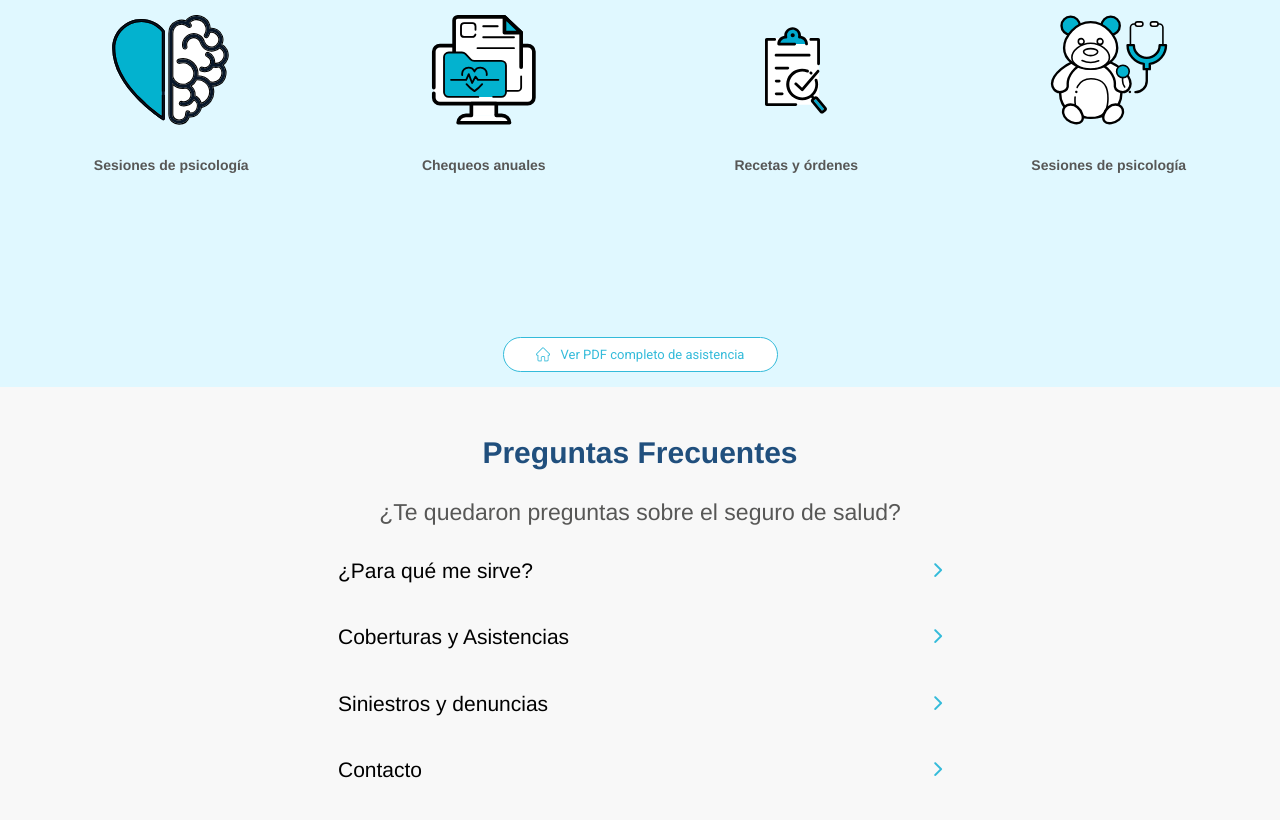
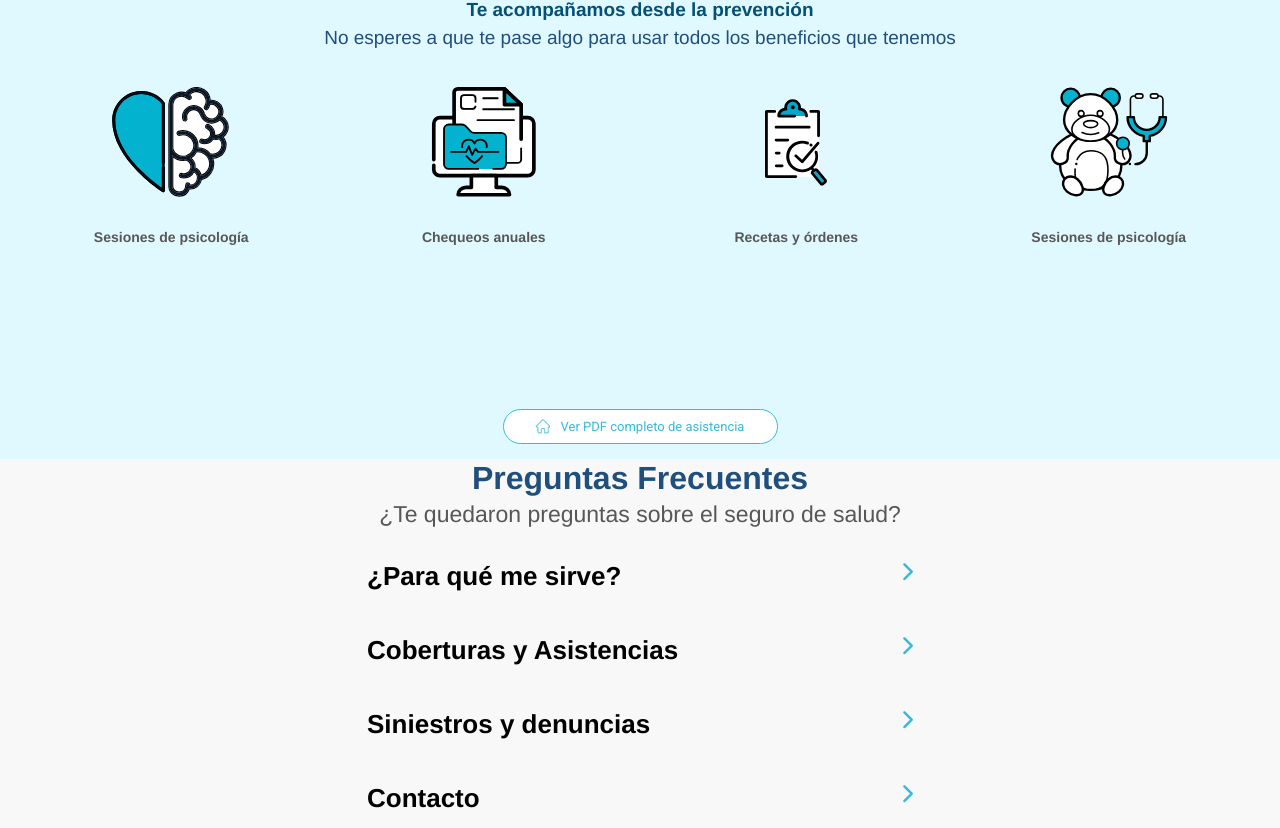
Before and after one commit to Danielmartinez25/Banco-Hipotecario-Seguros, a Next.js app: page / in a window 1280 px wide. Shown: the part 2184-3012 px from the top of the page. Built offline with nearby package versions, Linux system fonts and the light colour scheme.

Commit message:
adds functionality and styles to question

```diff
--- a/src/components/Question.module.css
+++ b/src/components/Question.module.css
@@ -28,6 +28,14 @@
     padding-bottom: 10px;
 }
 
+.arrow {
+    transition: transform 0.3s ease;
+}
+
+.rotated {
+    transform: rotate(90deg);
+}
+
 .divResponsive {
     margin-top: 0.5rem;
     border-top: 1px solid rgb(211, 211, 211);
@@ -35,10 +43,6 @@
     height: 0.25rem;
 }
 
-.arrow {
-    margin-top: 15px;
-    color: #34BBDA;
-}
 
 .textPanel {
     display: flex;
@@ -63,6 +67,18 @@
 }
 
 
+@media (min-width: 768px) {
+    .title {
+        font-size: 32px;
+    }
+
+    .buttonService {
+        font-size: 26px;
+        font-weight: 600;
+    }
+}
+
+
 @media (min-width: 991.98px) {
     .divResponsive {
         display: none;
--- a/src/components/Question.tsx
+++ b/src/components/Question.tsx
@@ -5,8 +5,12 @@ export default function Question() {
   const [displayTextTwo, setDisplayTextTwo] = useState(false);
   const [displayTextThree, setDisplayTextThree] = useState(false);
   const [displayTextFour, setDisplayTextFour] = useState(false);
-
+  const [displayArrow, setDisplayArrow] = useState(false);
+  const [displayArrowTwo, setDisplayArrowTwo] = useState(false);
+  const [displayArrowThree, setDisplayArrowThree] = useState(false);
+  const [displayArrowFour, setDisplayArrowFour] = useState(false);
   const handleClick = () => {
+    setDisplayArrow(!displayArrow);
     setDisplayText(!displayText);
     if (displayTextTwo || displayTextThree || displayTextFour) {
       setDisplayTextTwo(false);
@@ -15,6 +19,7 @@ export default function Question() {
     }
   };
   const handleClickTwo = () => {
+    setDisplayArrowTwo(!displayArrowTwo);
     setDisplayTextTwo(!displayTextTwo);
     if (displayText || displayTextThree || displayTextFour) {
       setDisplayText(false);
@@ -23,6 +28,7 @@ export default function Question() {
     }
   };
   const handleClickThree = () => {
+    setDisplayArrowThree(!displayArrowThree);
     setDisplayTextThree(!displayTextThree);
     if (displayText || displayTextTwo || displayTextFour) {
       setDisplayText(false);
@@ -33,6 +39,7 @@ export default function Question() {
 
   const handleClickFour = () => {
     setDisplayTextFour(!displayTextFour);
+    setDisplayArrowFour(!displayArrowFour);
     if (displayText || displayTextTwo || displayTextThree) {
       setDisplayText(false);
       setDisplayTextTwo(false);
@@ -42,10 +49,13 @@ export default function Question() {
   return (
     <>
       <div
-        className={`flex flex-col items-center justify-center pt-5 ${styles.serviceContainer}`}
+        className={`flex flex-col items-center justify-center ${styles.serviceContainer}`}
       >
-        <h2 className={`text-center ${styles.title}`}>Preguntas Frecuentes</h2>
-        <div className="p-4">
+        <div className="container">
+          <h2 className={`text-center ${styles.title}`}>
+            Preguntas Frecuentes
+          </h2>
+          <div>
             <p className={` ${styles.description}`}>
               ¿Te quedaron preguntas sobre el seguro de salud?
             </p>
@@ -56,7 +66,10 @@ export default function Question() {
               >
                 {displayText ? "¿Para qué me sirve?" : "¿Para qué me sirve?"}
                 <i
-                className={`fa fa-xs fa-chevron-right rotate-arrow ${styles.arrow}`}
+                  className={`fa fa-xs fa-chevron-right  ${
+                    !displayArrow ? "" : styles.rotated
+                  }`}
+                  style={{ marginTop: "15px", color: "#34BBDA" }}
                   aria-hidden="true"
                 ></i>
               </button>
@@ -65,13 +78,13 @@ export default function Question() {
                 <div className={`${styles.textPanel}`}>
                   <h3>¿Para qué me sirve el seguro del salud integral?</h3>
                   <p>
-                  Para respaldar tu economía ante un imprevisto de salud. Cubre
-                  la falta o complementa la prestación del sistema de salud
-                  público, tu obra social o medicina prepaga. Ante el primer
-                  diagnóstico de cáncer, infarto de miocardio, derrame e infarto
-                  cerebral, cirugía o un trasplante te pagamos una suma
-                  asegurada y con el dinero podrás hacer frente a todos los
-                  gastos adicionales e imprevistos que siempre surgen.
+                    Para respaldar tu economía ante un imprevisto de salud.
+                    Cubre la falta o complementa la prestación del sistema de
+                    salud público, tu obra social o medicina prepaga. Ante el
+                    primer diagnóstico de cáncer, infarto de miocardio, derrame
+                    e infarto cerebral, cirugía o un trasplante te pagamos una
+                    suma asegurada y con el dinero podrás hacer frente a todos
+                    los gastos adicionales e imprevistos que siempre surgen.
                   </p>
                   <h3>¿Qué me cubre el seguro de salud?</h3>
                   <ul>
@@ -84,7 +97,9 @@ export default function Question() {
                     </li>
                     <li>Consultas médicas de cualquier especialidad</li>
                     <li>Estudios de laboratorio</li>
-                  <li>¡Te vas a poder hacer 2 chequeos anuales preventivos!</li>
+                    <li>
+                      ¡Te vas a poder hacer 2 chequeos anuales preventivos!
+                    </li>
                   </ul>
                 </div>
               )}
@@ -98,7 +113,10 @@ export default function Question() {
                   ? "Coberturas y Asistencias"
                   : "Coberturas y Asistencias"}
                 <i
-                className={`fa fa-xs fa-chevron-right rotate-arrow ${styles.arrow}`}
+                  className={`fa fa-xs fa-chevron-right  ${
+                    !displayArrowTwo ? "" : styles.rotated
+                  }`}
+                  style={{ marginTop: "15px", color: "#34BBDA" }}
                   aria-hidden="true"
                 ></i>
               </button>
@@ -134,15 +152,15 @@ export default function Question() {
                     utilizarla?
                   </h3>
                   <p>
-                  Para solicitar o consultar sobre tu asistencia podés llamar al
-                  0810.666.0066.
+                    Para solicitar o consultar sobre tu asistencia podés llamar
+                    al 0810.666.0066.
                   </p>
                   <br />
                   <p>
-                  El servicio puede ser utilizado por el asegurado de la póliza,
-                  pero, en caso de que necesites, podés coordinar una
-                  videoconsulta con un médico especialista para vos o cualquier
-                  integrante de tu grupo familiar.
+                    El servicio puede ser utilizado por el asegurado de la
+                    póliza, pero, en caso de que necesites, podés coordinar una
+                    videoconsulta con un médico especialista para vos o
+                    cualquier integrante de tu grupo familiar.
                   </p>
                   <h3>¿Quién puede ser asegurado?</h3>
                   <p>
@@ -150,17 +168,17 @@ export default function Question() {
                     contraído ninguno de los padecimientos cubiertos.
                   </p>
                   <h3>
-                  Si tengo obra social o pre paga ¿Puedo contratar el seguro de
-                  salud?
+                    Si tengo obra social o pre paga ¿Puedo contratar el seguro
+                    de salud?
                   </h3>
                   <p>
-                  Si, lo podés contratar, es complementario al sistema de salud
-                  pública, tu obra social o prepaga.
+                    Si, lo podés contratar, es complementario al sistema de
+                    salud pública, tu obra social o prepaga.
                   </p>
                   <h3>¿A partir de qué momento está vigente la cobertura?</h3>
                   <p>
-                  La vigencia de la póliza es a partir de las 0 (cero) horas del
-                  día siguiente de la contratación.
+                    La vigencia de la póliza es a partir de las 0 (cero) horas
+                    del día siguiente de la contratación.
                   </p>
                 </div>
               )}
@@ -174,11 +192,16 @@ export default function Question() {
                   ? "Siniestros y denuncias"
                   : "Siniestros y denuncias"}
                 <i
-                className={`fa fa-xs fa-chevron-right rotate-arrow ${styles.arrow}`}
+                  className={`fa fa-xs fa-chevron-right  ${
+                    !displayArrowThree ? "" : styles.rotated
+                  }`}
+                  style={{ marginTop: "15px", color: "#34BBDA" }}
                   aria-hidden="true"
                 ></i>
               </button>
-            {!displayTextThree && <div className={styles.divResponsive}></div>}
+              {!displayTextThree && (
+                <div className={styles.divResponsive}></div>
+              )}
 
               {displayTextThree && (
                 <div className={`${styles.textPanel}`}>
@@ -229,8 +252,8 @@ export default function Question() {
                       de lunes a viernes de 8 a 20hs.
                     </li>
                     <li>
-                    Descargá y completá el formulario de denuncia de siniestro,
-                    firmalo y envialo por mail a:
+                      Descargá y completá el formulario de denuncia de
+                      siniestro, firmalo y envialo por mail a:
                       <a
                         href="mailto:denuncias@hipotecarioseguros.com.ar"
                         title="denuncias@hipotecarioseguros.com.ar"
@@ -244,18 +267,18 @@ export default function Question() {
                   <h3>¿Quién pueden denunciar un siniestro?</h3>
                   <p>
                     El asegurado, sus beneficiarios y cualquier persona ligada
-                  directamente al titular si éste estuviera, por caso de fuerza
-                  mayor, imposibilitado de hacerla.
+                    directamente al titular si éste estuviera, por caso de
+                    fuerza mayor, imposibilitado de hacerla.
                   </p>
                   <h3>
-                  ¿Qué pasa si se produce un siniestro estando impago el premio
-                  de la póliza?
+                    ¿Qué pasa si se produce un siniestro estando impago el
+                    premio de la póliza?
                   </h3>
                   <p>
-                  La cobertura se suspende en forma automática desde la hora 24
-                  del día del vencimiento impago. Verificá en tu póliza la
-                  cláusula de cobranza, a fin de evitar un rechazo por falta de
-                  pago.
+                    La cobertura se suspende en forma automática desde la hora
+                    24 del día del vencimiento impago. Verificá en tu póliza la
+                    cláusula de cobranza, a fin de evitar un rechazo por falta
+                    de pago.
                   </p>
                 </div>
               )}
@@ -267,7 +290,10 @@ export default function Question() {
               >
                 {displayTextFour ? "Contacto" : "Contacto"}
                 <i
-                className={`fa fa-xs fa-chevron-right rotate-arrow ${styles.arrow}`}
+                  className={`fa fa-xs fa-chevron-right  ${
+                    !displayArrowFour ? "" : styles.rotated
+                  }`}
+                  style={{ marginTop: "15px", color: "#34BBDA" }}
                   aria-hidden="true"
                 ></i>
               </button>
@@ -295,6 +321,7 @@ export default function Question() {
             </div>
           </div>
         </div>
+      </div>
     </>
   );
 }
--- a/src/components/Service.module.css
+++ b/src/components/Service.module.css
@@ -94,12 +94,12 @@
 @media (min-width: 991.98px) {
 
     .buttonService {
-        margin-left: 25%;
+        margin-left: 20%;
         width: 60%;
     }
 
     .textPanel {
-        margin-left: 25%;
-        width: 50%;
+        margin-left: 22%;
+        width: 60%;
     }
 }
--- a/src/components/Service.tsx
+++ b/src/components/Service.tsx
@@ -41,7 +41,7 @@ export default function Service() {
   return (
     <>
       <div
-        className={`flex flex-col items-center justify-center pt-2 lg-pt-5 pb-3 ${styles.serviceContainer}`}
+        className={`flex flex-col items-center justify-center pt-3 p-sm-3 p-md-4 p-lg-5 ${styles.serviceContainer}`}
       >
         <div className="container">
           <h2 className={`text-center ${styles.title}`}>
```
Lines whose indentation alone changed are shown as unchanged.
